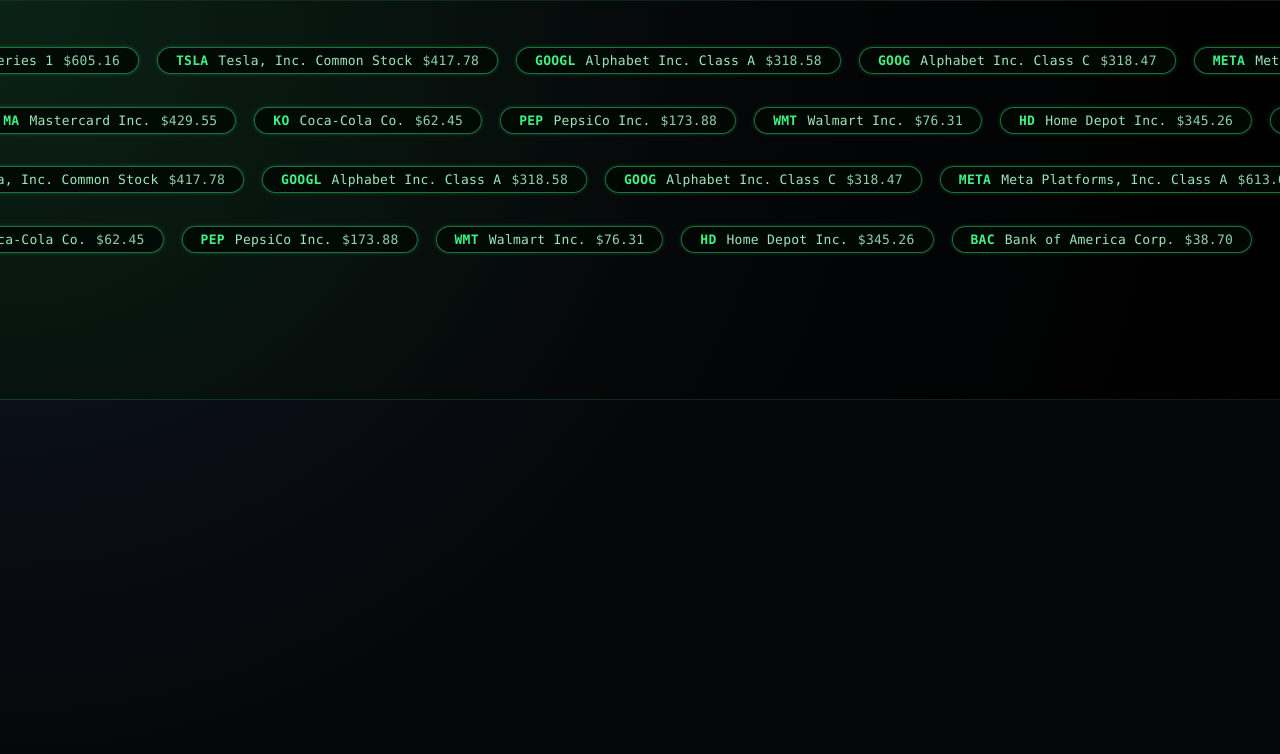
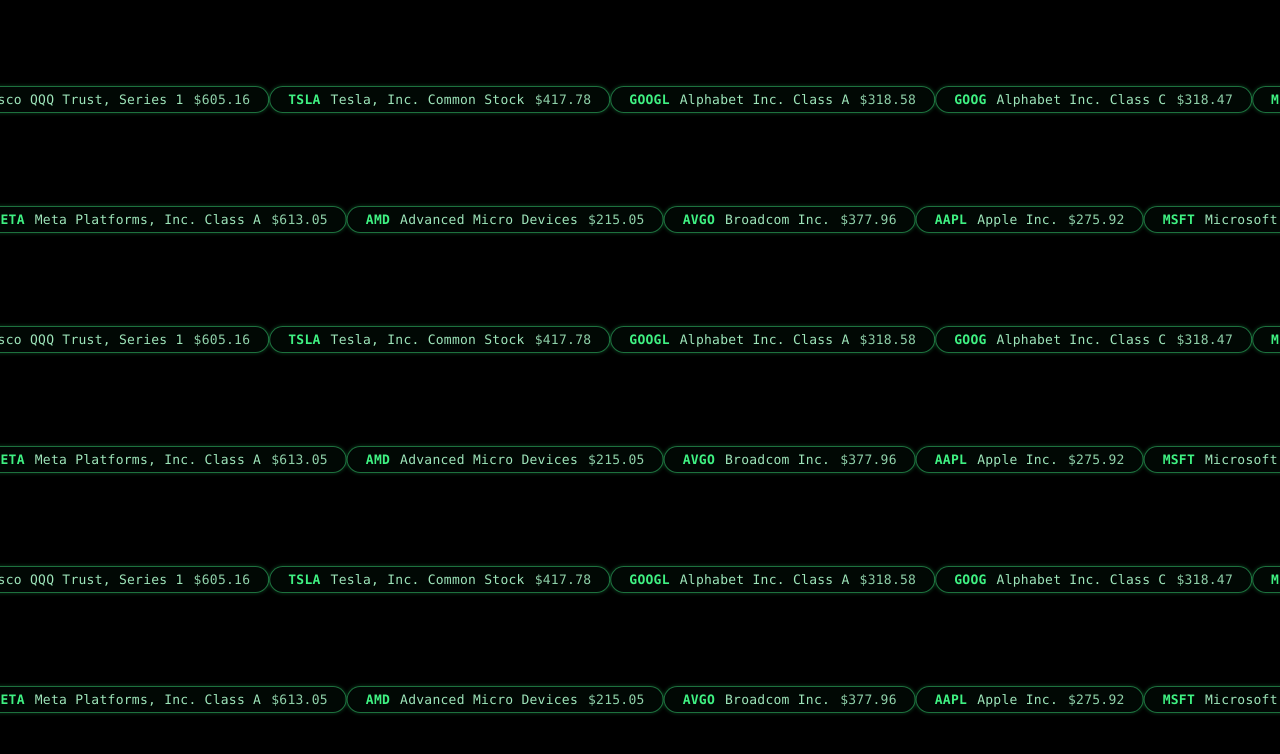
Before and after one commit to therealtplum/foundry90, a Next.js app in the folder capstones/therealtplum/apps/web/: page /capstones in a window 1280 px wide. Shown: the top 754 px of the page. Built offline with nearby package versions, Linux system fonts and the light colour scheme; no server answers.

Commit message:
insights pill

```diff
--- a/capstones/therealtplum/apps/web/components/capstones/FocusTickerStrip.tsx
+++ b/capstones/therealtplum/apps/web/components/capstones/FocusTickerStrip.tsx
@@ -1,8 +1,8 @@
 // apps/web/components/capstones/FocusTickerStrip.tsx
 "use client";
 
+import { useEffect, useState } from "react";
 import sampleTickers from "@/data/sample_tickers.json";
-import { useEffect, useState } from "react";
 import {
   getFocusTickerStrip,
   type FocusTickerStripItem,
@@ -12,93 +12,131 @@
  * Static fallback focus universe.
  * NOTE: last_close_price is a STRING here to match FocusTickerStripItem.
  */
-const STATIC_TICKERS: FocusTickerStripItem[] = sampleTickers;
+const STATIC_TICKERS: FocusTickerStripItem[] =
+  sampleTickers as FocusTickerStripItem[];
 
-/** Try live focus universe; fall back to null on any error. */
-async function loadLive(limit = 96): Promise<FocusTickerStripItem[] | null> {
-  try {
-    const data = await getFocusTickerStrip(limit);
-    if (!data || data.length === 0) return null;
-    return data;
-  } catch (err) {
-    console.warn(
-      "FocusTickerStrip: live load failed, using static fallback.",
-      err,
-    );
-    return null;
-  }
-}
+// Extend with optional insight fields (in case API/sample JSON omit them)
+type FocusTickerWithInsights = FocusTickerStripItem & {
+  short_insight?: string | null;
+  recent_insight?: string | null;
+};
 
-function formatPrice(value: string | null): string {
-  if (!value) return "";
-  const num = Number(value);
-  if (!Number.isFinite(num)) return value;
+function formatPrice(value: string | number): string {
+  const num =
+    typeof value === "number" ? value : parseFloat(String(value).replace(/[^0-9.-]/g, ""));
+  if (!isFinite(num)) return "";
   return num.toFixed(2);
 }
 
 export default function FocusTickerStrip() {
-  // Start with static data so there is *always* something on screen.
-  const [items, setItems] = useState<FocusTickerStripItem[]>(STATIC_TICKERS);
+  const [items, setItems] = useState<FocusTickerWithInsights[]>(
+    STATIC_TICKERS as FocusTickerWithInsights[],
+  );
+  const [isHovered, setIsHovered] = useState(false);
+  const [selected, setSelected] = useState<FocusTickerWithInsights | null>(null);
+  const [hasTriedApi, setHasTriedApi] = useState(false);
 
+  // Load from API, fall back to static JSON
   useEffect(() => {
     let cancelled = false;
 
-    (async () => {
-      const live = await loadLive(128);
-      if (!cancelled && live) {
-        setItems(live);
+    async function load() {
+      try {
+        const data = await getFocusTickerStrip();
+        setHasTriedApi(true);
+        if (!cancelled && Array.isArray(data) && data.length > 0) {
+          setItems(data as FocusTickerWithInsights[]);
         }
-    })();
+      } catch (err) {
+        console.error("Failed to load focus ticker strip:", err);
+        setHasTriedApi(true);
+        if (!cancelled) {
+          setItems(STATIC_TICKERS as FocusTickerWithInsights[]);
+        }
+      }
+    }
 
+    load();
     return () => {
       cancelled = true;
     };
   }, []);
 
-  // We only need enough to fill the screen nicely.
-  const MAX_ITEMS = 64;
-  const baseItems = items.slice(0, MAX_ITEMS);
+  if (!items || items.length === 0) {
+    return (
+      <div className="fmhub-board-status">
+        {hasTriedApi
+          ? "No instruments available in the focus universe."
+          : "Booting FMHub board …"}
+      </div>
+    );
+  }
 
-  // Duplicate so each row can scroll seamlessly.
-  const loopItems = [...baseItems, ...baseItems];
+  const stripClassName = `f90-ticker-strip${
+    isHovered ? " f90-ticker-strip-paused" : ""
+  }`;
 
-  const ROWS = 4;
-  const perRow = Math.ceil(loopItems.length / ROWS);
-  const rowChunks = Array.from({ length: ROWS }, (_, rowIndex) =>
-    loopItems.slice(rowIndex * perRow, (rowIndex + 1) * perRow),
-  );
+  const rows = 6;
+  const rowIndexes = Array.from({ length: rows }, (_, i) => i);
 
   return (
-    <div className="f90-capstones-coming">
-      {/* scrolling ticker background */}
-      <div className="f90-ticker-strip">
-        {rowChunks.map((row, rowIndex) => (
+    <div
+      className={stripClassName}
+      onMouseEnter={() => setIsHovered(true)}
+      onMouseLeave={() => setIsHovered(false)}
+    >
+      {rowIndexes.map((rowIndex) => {
+        const directionClass =
+          rowIndex % 2 === 0 ? "f90-ticker-row-left" : "f90-ticker-row-right";
+
+        return (
           <div
             key={rowIndex}
-            className={`f90-ticker-row ${
-              rowIndex % 2 === 0
-                ? "f90-ticker-row-left"
-                : "f90-ticker-row-right"
-            }`}
-            // Slightly different speeds to keep it organic
-            style={{
-              animationDuration: rowIndex % 2 === 0 ? "42s" : "54s",
-            }}
+            className={`f90-ticker-row ${directionClass}`}
           >
-            {row.map((item, i) => (
-              <span key={`${item.instrument_id}-${i}`} className="f90-ticker-chip">
+            {/* duplicate list twice for continuous scroll */}
+            {[0, 1].map((loop) => (
+              <span key={loop}>
+                {items.map((item) => (
+                  <button
+                    key={`${rowIndex}-${loop}-${item.instrument_id ?? item.ticker}`}
+                    type="button"
+                    className="f90-ticker-chip"
+                    onClick={() =>
+                      setSelected((prev) =>
+                        prev && prev.ticker === item.ticker ? null : item,
+                      )
+                    }
+                  >
                     <span className="f90-ticker-symbol">{item.ticker}</span>
                     <span>{item.name}</span>
                     {item.last_close_price && (
                       <span className="f90-ticker-price">
-                    ${formatPrice(item.last_close_price)}
+                        ${formatPrice(item.last_close_price as any)}
                       </span>
                     )}
+                  </button>
+                ))}
               </span>
             ))}
           </div>
-        ))}
+        );
+      })}
+
+      {/* LLM insight pill in bottom-right */}
+      {selected && (
+        <div className="f90-ticker-insight">
+          <div className="f90-ticker-insight-header">
+            <span className="f90-ticker-insight-symbol">{selected.ticker}</span>
+            <span className="f90-ticker-insight-name">{selected.name}</span>
           </div>
+          <div className="f90-ticker-insight-body">
+            {selected.recent_insight ||
+              selected.short_insight ||
+              "No LLM insight cached yet for this instrument. Pipeline warming up."}
+          </div>
+        </div>
+      )}
     </div>
   );
 }
--- a/capstones/therealtplum/apps/web/components/capstones/TickerBoard.tsx
+++ b/capstones/therealtplum/apps/web/components/capstones/TickerBoard.tsx
@@ -2,5 +2,9 @@
 import FocusTickerStrip from "./FocusTickerStrip";
 
 export default function TickerBoard() {
-  return <FocusTickerStrip />;
+  return (
+    <div className="fmhub-board-root">
+      <FocusTickerStrip />
+    </div>
+  );
 }
--- a/capstones/therealtplum/apps/web/styles/globals.css
+++ b/capstones/therealtplum/apps/web/styles/globals.css
@@ -544,3 +544,56 @@
     transform: translateX(0%);
   }
 }
+
+/* Insight pill overlay */
+
+.f90-ticker-insight {
+  position: fixed;
+  right: 24px;
+  bottom: 24px;
+  max-width: 420px;
+  z-index: 50;
+
+  padding: 14px 18px;
+  border-radius: 16px;
+  border: 1px solid rgba(67, 255, 138, 0.7);
+  background: rgba(5, 6, 8, 0.97);
+  box-shadow:
+    0 22px 40px rgba(0, 0, 0, 0.85),
+    0 0 0 1px rgba(15, 248, 121, 0.25);
+
+  font-family: system-ui, -apple-system, BlinkMacSystemFont, "SF Pro Text",
+    "Segoe UI", sans-serif;
+  color: var(--f90-text);
+}
+
+.f90-ticker-insight-header {
+  display: flex;
+  flex-wrap: wrap;
+  align-items: baseline;
+  gap: 6px 10px;
+  margin-bottom: 8px;
+}
+
+.f90-ticker-insight-symbol {
+  font-weight: 600;
+  letter-spacing: 0.08em;
+  text-transform: uppercase;
+  font-size: 11px;
+  padding: 2px 8px;
+  border-radius: 999px;
+  background: rgba(5, 41, 16, 0.9);
+  border: 1px solid rgba(67, 255, 138, 0.7);
+  color: #a7f3c5;
+}
+
+.f90-ticker-insight-name {
+  font-size: 13px;
+  color: var(--f90-text-soft);
+}
+
+.f90-ticker-insight-body {
+  font-size: 13px;
+  line-height: 1.5;
+  color: var(--f90-text);
+}
```
Lines whose indentation alone changed are shown as unchanged.
